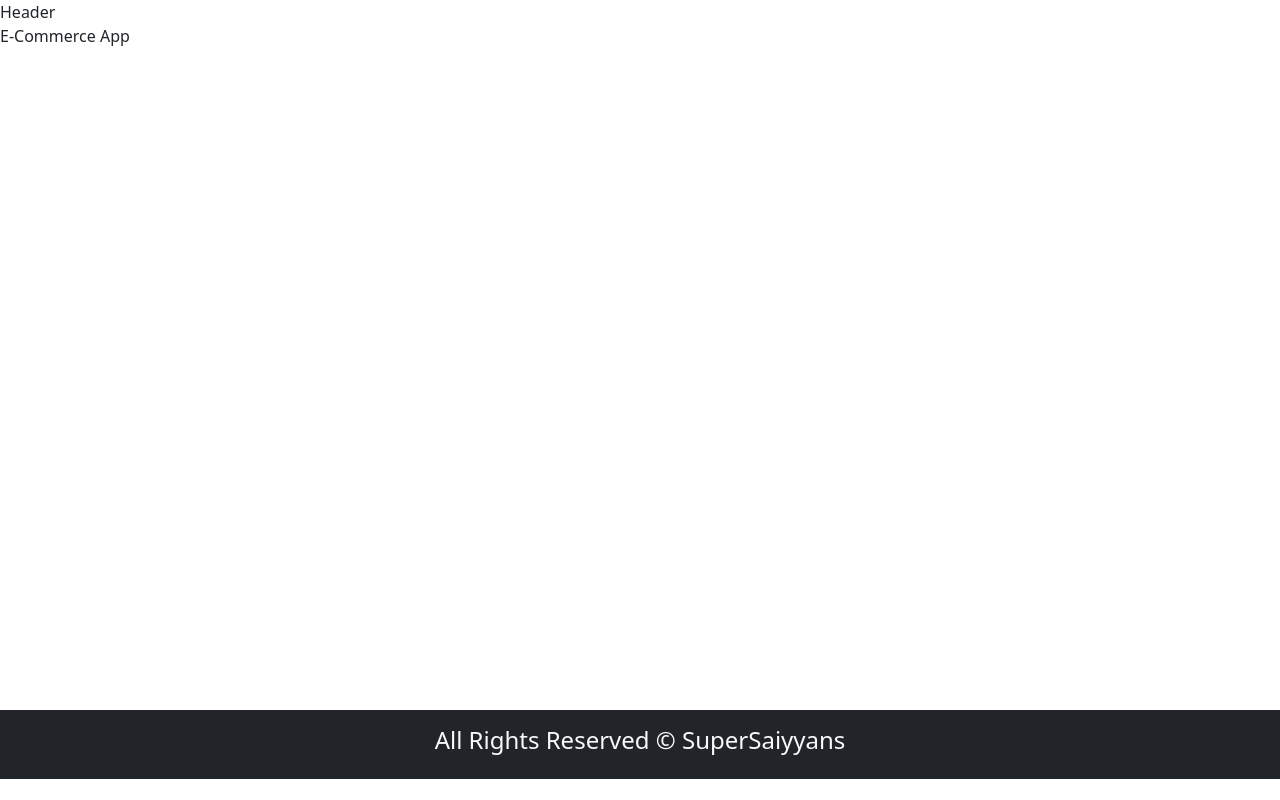
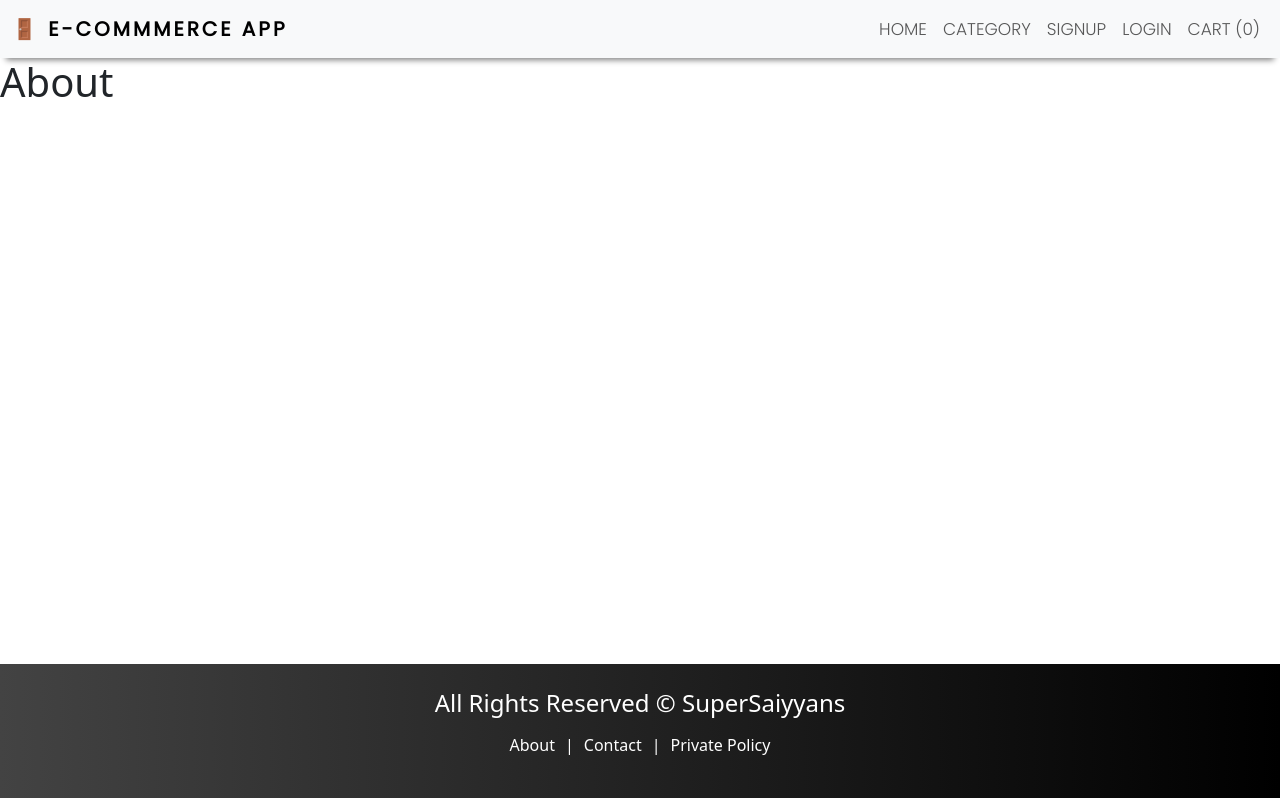
Before and after one commit to shubham13101996/E_Commerce_Project, a React (Create React App) app in the folder client/: page /about in a window 1280 px wide. Built offline with nearby package versions, Linux system fonts and the light colour scheme.

Commit message:
establishing routing for the navbar,link and create page not found page

```diff
--- a/client/package.json
+++ b/client/package.json
@@ -8,6 +8,7 @@
     "@testing-library/user-event": "^13.5.0",
     "react": "^18.2.0",
     "react-dom": "^18.2.0",
+    "react-icons": "^4.10.1",
     "react-router-dom": "^6.14.1",
     "react-scripts": "5.0.1",
     "web-vitals": "^2.1.4"
--- a/client/src/App.js
+++ b/client/src/App.js
@@ -1,11 +1,21 @@
 import "./App.css";
-import Layouts from "./components/Layout/Layouts";
-
+import { Route, Routes } from "react-router-dom";
+import Home from "./pages/Home";
+import About from "./pages/About";
+import Contact from "./pages/Contact";
+import Policy from "./pages/Policy";
+import PageNotFound from "./pages/PageNotFound";
 function App() {
   return (
-    <Layouts>
-      <div className="">E-Commerce App</div>
-    </Layouts>
+    <>
+      <Routes>
+        <Route path="/" element={<Home />} />
+        <Route path="/about" element={<About />} />
+        <Route path="/contact" element={<Contact />} />
+        <Route path="/policy" element={<Policy />} />
+        <Route path="*" element={<PageNotFound />} />
+      </Routes>
+    </>
   );
 }
 
--- a/client/src/components/Layout/Footer.js
+++ b/client/src/components/Layout/Footer.js
@@ -1,9 +1,14 @@
 import React from "react";
+import { Link } from "react-router-dom";
 
 const Footer = () => {
   return (
-    <div className="bg-dark text-light p-3">
+    <div className="footer">
       <h4 className="text-center"> All Rights Reserved &copy; SuperSaiyyans</h4>
+      <p className="text-center mt-3">
+        <Link to="/about">About</Link>|<Link to="/contact">Contact</Link>|
+        <Link to="/policy">Private Policy</Link>
+      </p>
     </div>
   );
 };
--- a/client/src/components/Layout/Header.js
+++ b/client/src/components/Layout/Header.js
@@ -1,7 +1,59 @@
 import React from "react";
+import { Link, NavLink } from "react-router-dom";
+import { GiShoppingBag } from "react-icons/gi";
 
 const Header = () => {
-  return <div>Header</div>;
+  return (
+    <>
+      <nav className="navbar navbar-expand-lg bg-body-tertiary">
+        <div className="container-fluid">
+          <button
+            className="navbar-toggler"
+            type="button"
+            data-bs-toggle="collapse"
+            data-bs-target="#navbarTogglerDemo01"
+            aria-controls="navbarTogglerDemo01"
+            aria-expanded="false"
+            aria-label="Toggle navigation"
+          >
+            <span className="navbar-toggler-icon"></span>
+          </button>
+          <div className="collapse navbar-collapse" id="navbarTogglerDemo01">
+            <Link to="/" className="navbar-brand">
+              🚪 E-Commmerce App
+            </Link>
+            <ul className="navbar-nav ms-auto mb-2 mb-lg-0">
+              <li className="nav-item">
+                <NavLink to="/" className="nav-link">
+                  Home
+                </NavLink>
+              </li>
+              <li className="nav-item">
+                <NavLink to="/category" className="nav-link ">
+                  Category
+                </NavLink>
+              </li>
+
+              <li className="nav-item">
+                <NavLink to="/register" className="nav-link">
+                  SignUp
+                </NavLink>
+              </li>
+              <li className="nav-item">
+                <NavLink to="/login" className="nav-link" href="#">
+                  Login
+                </NavLink>
+              </li>
+              <li className="nav-item">
+                <NavLink to="/cart" className="nav-link" href="#">
+                  Cart (0)
+                </NavLink>
+              </li>
+            </ul>
+          </div>
+        </div>
+      </nav>
+    </>
+  );
 };
-
 export default Header;
--- a/client/src/components/Layout/Layouts.js
+++ b/client/src/components/Layout/Layouts.js
@@ -6,7 +6,7 @@ const Layouts = ({ children }) => {
   return (
     <div>
       <Header />
-      <main style={{ minHeight: "85.8vh" }}>{children}</main>
+      <main style={{ minHeight: "75.7vh" }}>{children}</main>
       <Footer />
     </div>
   );
--- a/client/src/index.css
+++ b/client/src/index.css
@@ -7,3 +7,73 @@
 
 /* font-family: 'Playfair Display', serif; */
 /* font-family: 'Poppins', sans-serif;  */
+/* navbar css */
+.navbar {
+  font-family: "Poppins", sans-serif;
+  font-size: 17px;
+  line-height: 26px;
+  text-transform: uppercase;
+  box-shadow: 0 8px 6px -6px gray;
+  --webkit-box-shadow: 0 8px 6px -6px gray;
+  border-bottom: 0 solid gray !important;
+}
+.nav-link {
+  font-weight: 300 !important;
+}
+.active {
+  border-bottom: 2px solid black;
+}
+
+.navbar-brand {
+  font-weight: 700;
+  letter-spacing: 3px;
+}
+
+/* footer css */
+.footer {
+  color: white;
+  padding: 25px;
+  background: linear-gradient(to right, #434343, #000000);
+  background: -webkit-linear-gradient(to right, #434343, #000000);
+}
+
+.footer a {
+  text-decoration: none;
+  color: white;
+  padding: 10px;
+}
+
+.footer a:hover {
+  color: #ffefba;
+  border-bottom: 1px solid #ffefba;
+}
+
+/* Pagenot found css */
+.pnf {
+  display: flex;
+  min-height: 65vh;
+  flex-direction: column;
+  align-items: center;
+  justify-content: center;
+}
+
+.pnf-title {
+  font-size: 100px;
+  font-weight: 700;
+}
+
+.pnf-heading {
+  font-weight: normal;
+}
+
+.pnf-btn {
+  color: black;
+  border: 1px solid black;
+  text-decoration: none;
+  padding: 10px;
+  margin-top: 10px;
+}
+.pnf-btn:hover {
+  background-color: black;
+  color: white;
+}
--- a/client/src/pages/PageNotFound.js
+++ b/client/src/pages/PageNotFound.js
@@ -1,10 +1,17 @@
 import React from "react";
 import Layouts from "../components/Layout/Layouts";
+import { Link } from "react-router-dom";
 
 const PageNotFound = () => {
   return (
     <Layouts>
-      <h1>PageNotFound</h1>
+      <div className="pnf">
+        <h1 className="pnf-title">404</h1>
+        <h2 className="pnf-heading"> Oops ! Page Not Found</h2>
+        <Link to="/" className="pnf-btn">
+          Go Back
+        </Link>
+      </div>
     </Layouts>
   );
 };
```
Also changed, not shown: 1 other file (tests, documents, lock files or other folders).
